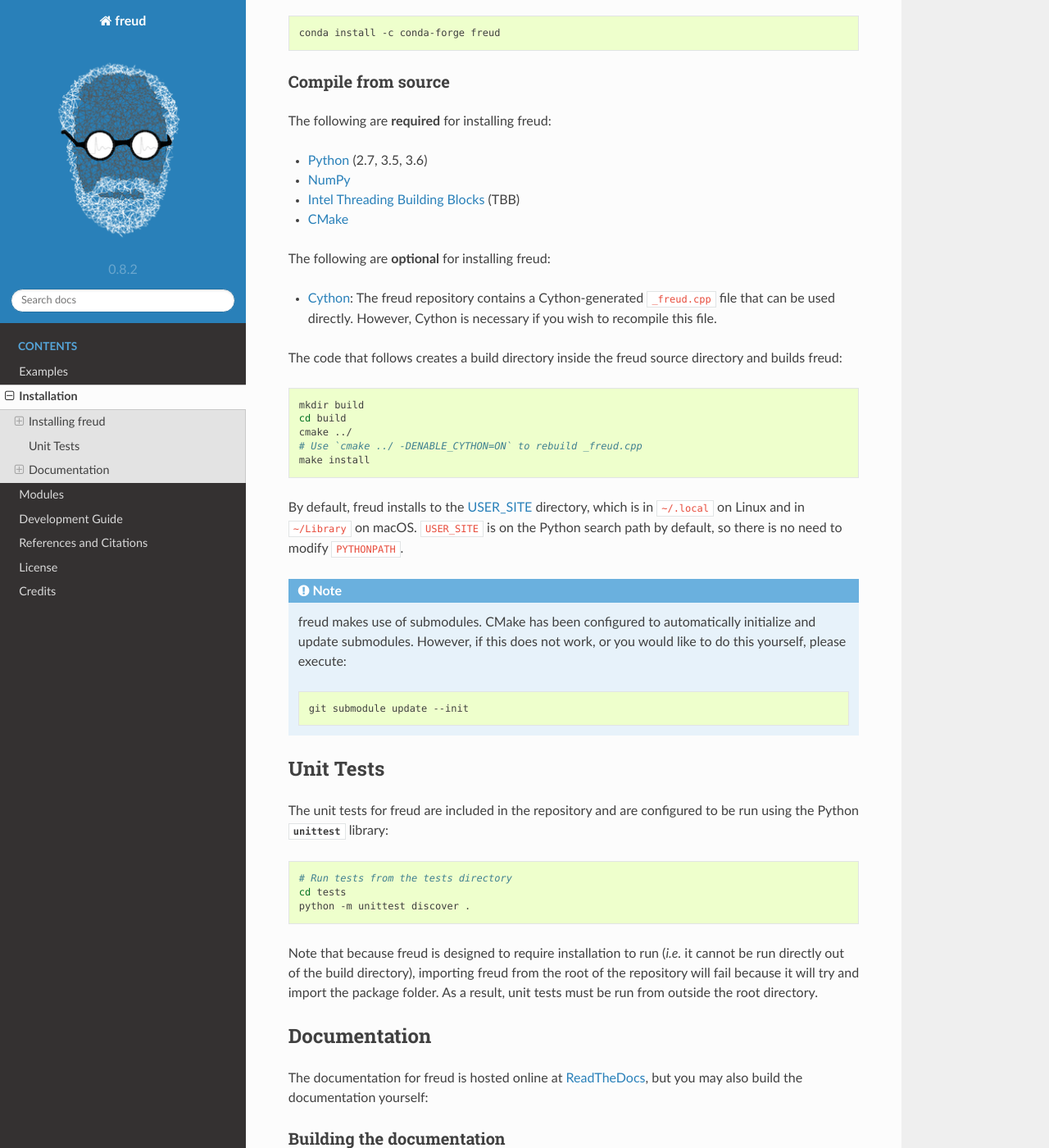
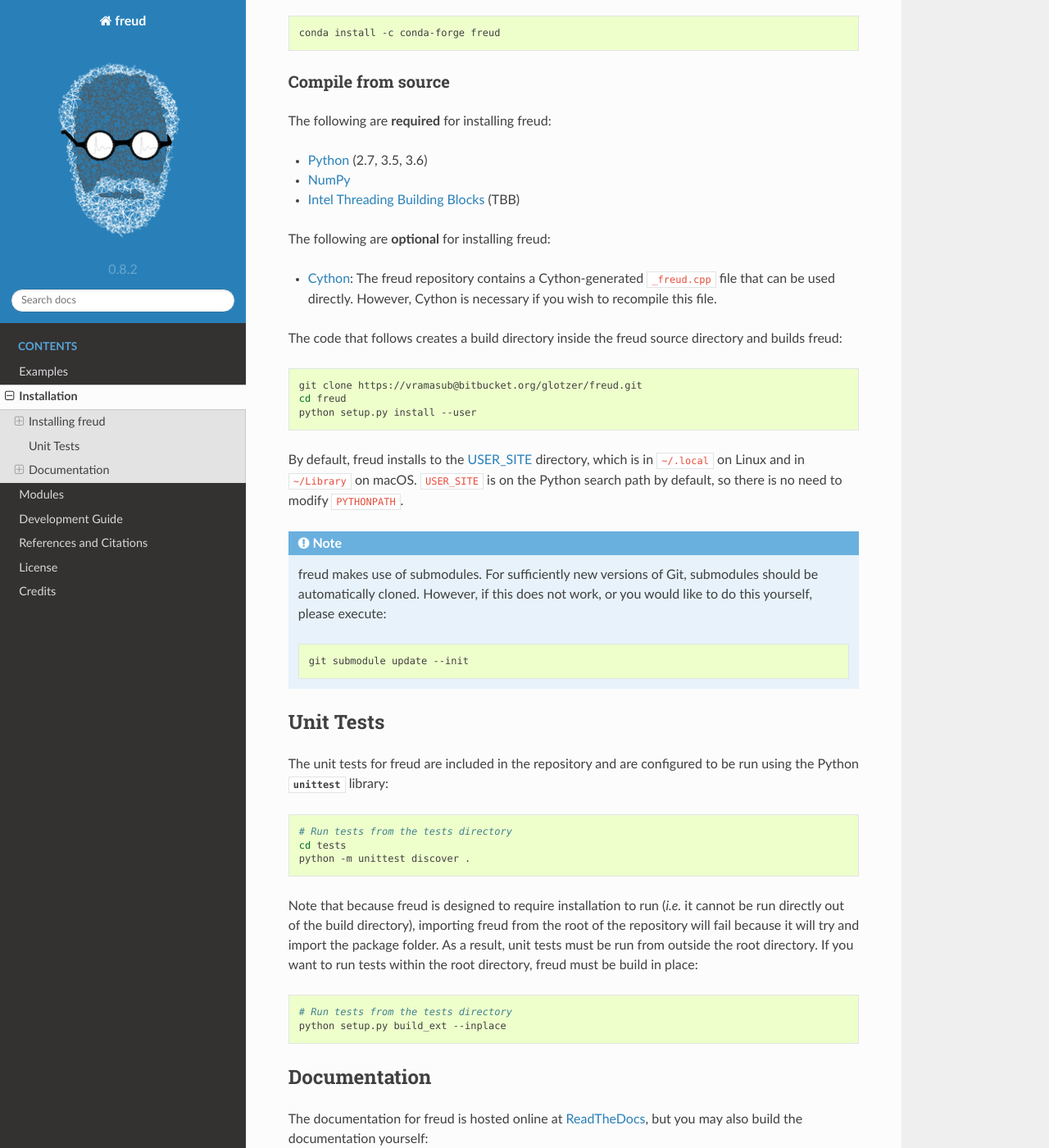
Before and after one commit to glotzerlab/freud, a Sphinx documentation site: the page built from doc/source/installation.rst, in a window 1280 px wide and 1400 px high, scrolled down 343 px. Shown: the whole window at 82% size. Built offline with Sphinx 7.4.7 and the Read the Docs theme 2.0.0, drawn with Linux system fonts in a browser that asks for light colours.

Commit message:
Update docs for installation

```diff
--- a/doc/source/installation.rst
+++ b/doc/source/installation.rst
@@ -26,7 +26,6 @@ The following are **required** for installing freud:
 - `Python <https://www.python.org/>`_ (2.7, 3.5, 3.6)
 - `NumPy <http://www.numpy.org/>`_
 - `Intel Threading Building Blocks <https://www.threadingbuildingblocks.org/>`_ (TBB)
-- `CMake <https://cmake.org/>`_
 
 The following are **optional** for installing freud:
 
@@ -36,18 +35,16 @@ The code that follows creates a build directory inside the freud source director
 
 .. code-block:: bash
 
-    mkdir build
-    cd build
-    cmake ../
-    # Use `cmake ../ -DENABLE_CYTHON=ON` to rebuild _freud.cpp
-    make install
+    git clone https://vramasub@bitbucket.org/glotzer/freud.git
+    cd freud
+    python setup.py install --user
 
 By default, freud installs to the `USER_SITE <https://docs.python.org/3/install/index.html>`_ directory, which is in ``~/.local`` on Linux and in ``~/Library`` on macOS.
 :code:`USER_SITE` is on the Python search path by default, so there is no need to modify :code:`PYTHONPATH`.
 
 .. note::
 
-    freud makes use of submodules. CMake has been configured to automatically initialize and update submodules. However, if
+    freud makes use of submodules. For sufficiently new versions of Git, submodules should be automatically cloned. However, if
     this does not work, or you would like to do this yourself, please execute:
 
     .. code-block:: bash
@@ -67,6 +64,12 @@ The unit tests for freud are included in the repository and are configured to be
 
 Note that because freud is designed to require installation to run (*i.e.* it cannot be run directly out of the build directory), importing freud from the root of the repository will fail because it will try and import the package folder.
 As a result, unit tests must be run from outside the root directory.
+If you want to run tests within the root directory, freud must be build in place:
+
+.. code-block:: bash
+
+    # Run tests from the tests directory
+    python setup.py build_ext --inplace
 
 
 Documentation
```
Also changed, not shown: README.md (+13 -8 lines), doc/source/howtoadd.rst (+5 -5 lines), doc/source/index.rst (+3 -4 lines).
